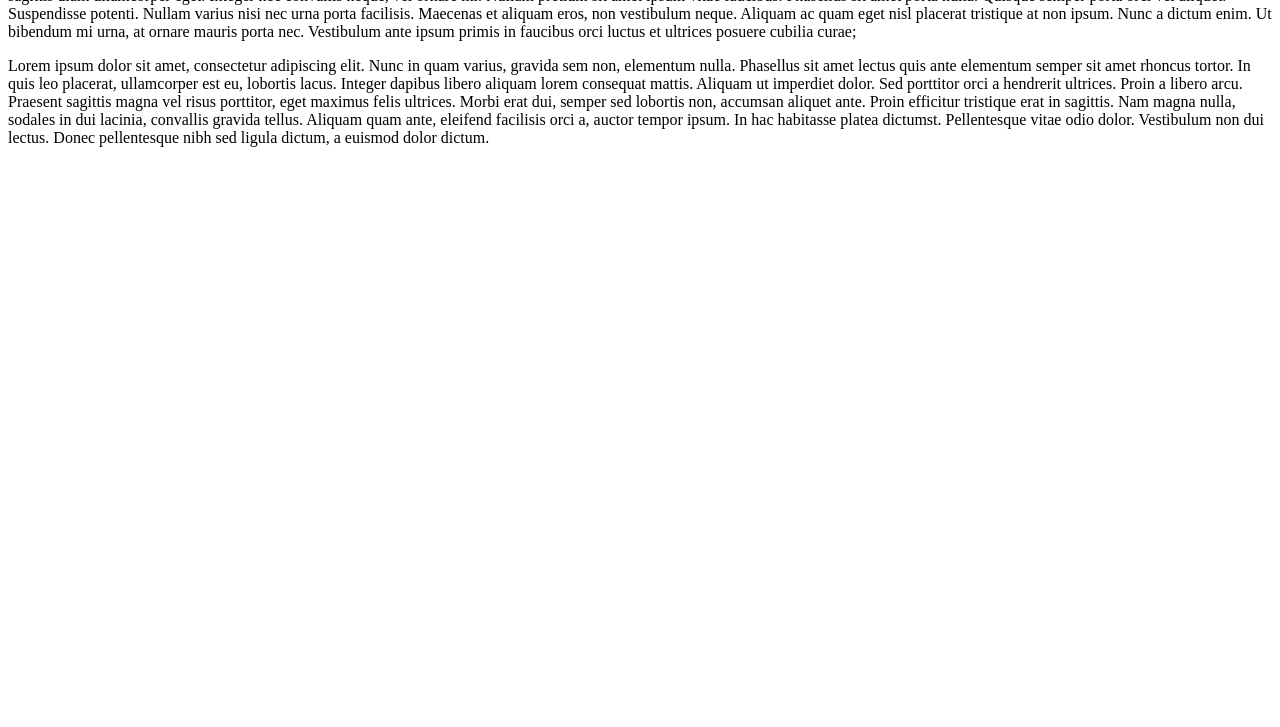
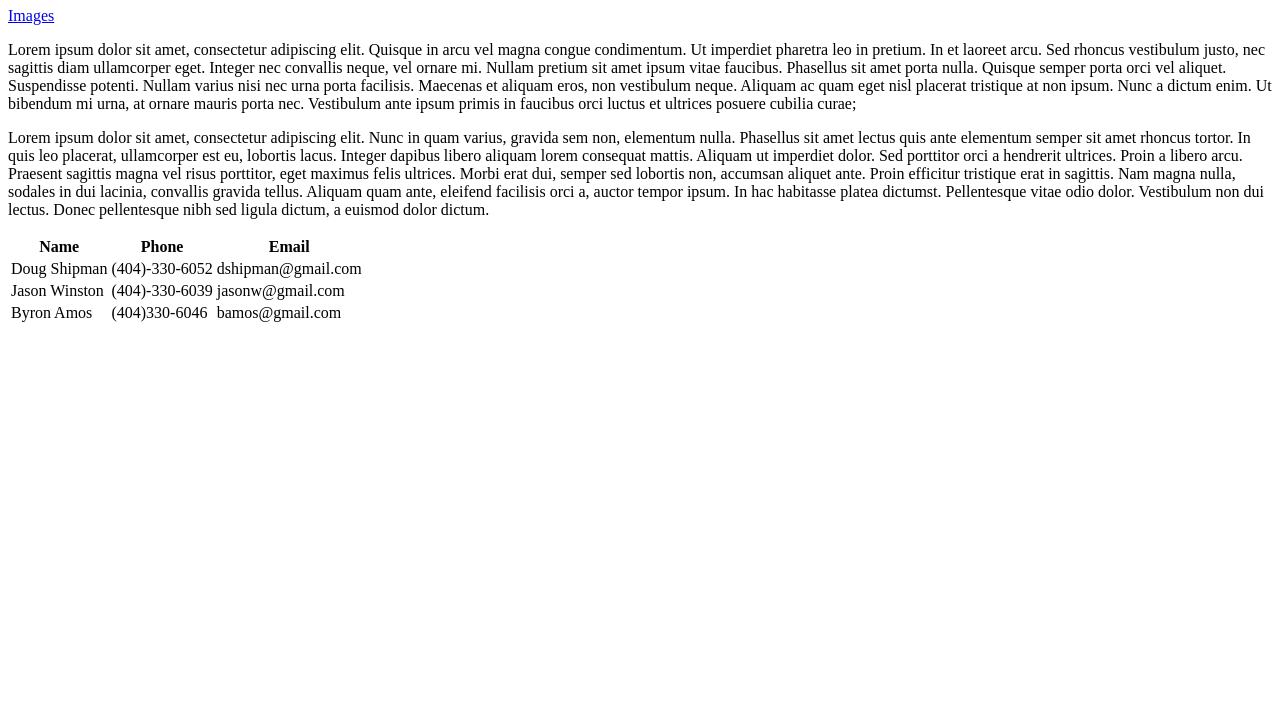
Before and after one commit to cmanley003/simple-travel-site, a plain HTML site: page index.html in a window 1280 px wide. Shown: the part 73-800 px from the top of the page. Drawn offline with Linux system fonts and the light colour scheme.

Commit message:
Flushed out city images page

```diff
--- a/index.html
+++ b/index.html
@@ -1,7 +1,8 @@
 <!DOCTYPE html>
  <html>
- <head> Atlanta
-
+ <head>
+<h1>Atlanta</h1>
+<a href="cityimages.html">Images</a>
  <title></title>
  <nav>
 
@@ -11,5 +12,27 @@
     <p>Lorem ipsum dolor sit amet, consectetur adipiscing elit. Quisque in arcu vel magna congue condimentum. Ut imperdiet pharetra leo in pretium. In et laoreet arcu. Sed rhoncus vestibulum justo, nec sagittis diam ullamcorper eget. Integer nec convallis neque, vel ornare mi. Nullam pretium sit amet ipsum vitae faucibus. Phasellus sit amet porta nulla. Quisque semper porta orci vel aliquet. Suspendisse potenti. Nullam varius nisi nec urna porta facilisis. Maecenas et aliquam eros, non vestibulum neque. Aliquam ac quam eget nisl placerat tristique at non ipsum. Nunc a dictum enim. Ut bibendum mi urna, at ornare mauris porta nec. Vestibulum ante ipsum primis in faucibus orci luctus et ultrices posuere cubilia curae;</p>
     <p>Lorem ipsum dolor sit amet, consectetur adipiscing elit. Nunc in quam varius, gravida sem non, elementum nulla. Phasellus sit amet lectus quis ante elementum semper sit amet rhoncus tortor. In quis leo placerat, ullamcorper est eu, lobortis lacus. Integer dapibus libero aliquam lorem consequat mattis. Aliquam ut imperdiet dolor. Sed porttitor orci a hendrerit ultrices. Proin a libero arcu. Praesent sagittis magna vel risus porttitor, eget maximus felis ultrices. Morbi erat dui, semper sed lobortis non, accumsan aliquet ante. Proin efficitur tristique erat in sagittis. Nam magna nulla, sodales in dui lacinia, convallis gravida tellus. Aliquam quam ante, eleifend facilisis orci a, auctor tempor ipsum. In hac habitasse platea dictumst. Pellentesque vitae odio dolor. Vestibulum non dui lectus. Donec pellentesque nibh sed ligula dictum, a euismod dolor dictum.</p>
 
+    <table>
+      <tr>
+      <th>Name</th>
+      <th>Phone</th>
+      <th>Email</th>
+</tr>
+<tr>
+   <td>Doug Shipman</td>
+   <td>(404)-330-6052</td>
+   <td>dshipman@gmail.com</td>
+</tr>
+<tr>
+   <td>Jason Winston</td>
+   <td>(404)-330-6039</td>
+   <td>jasonw@gmail.com</td>
+</tr>
+<tr>
+   <td>Byron Amos</td>
+   <td>(404)330-6046</td>
+   <td>bamos@gmail.com</td>
+</tr>
+    </table>
  </body>
  </html>
```
Also changed, not shown: cityimages.html (+6 -4 lines).
